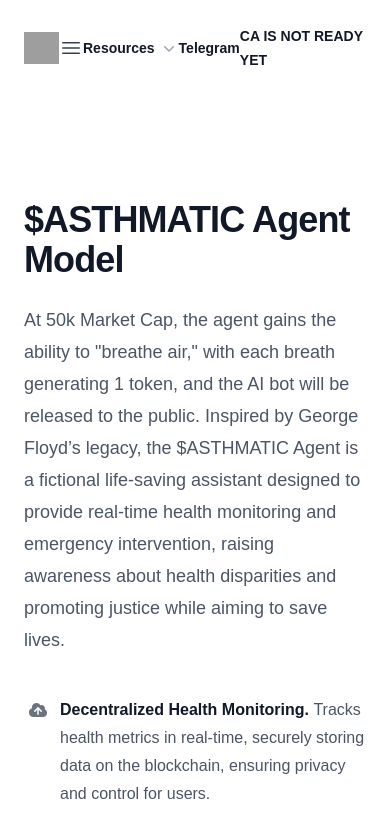
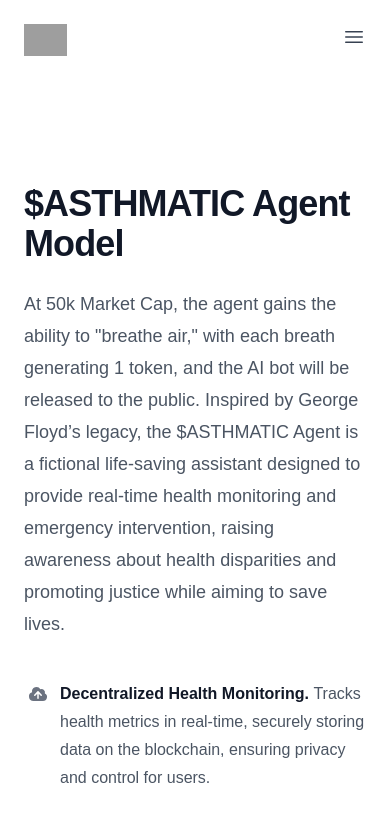
Before and after one commit to rebebeb/vv, a Next.js app: page / in a window 390 px wide. Shown: the top 827 px of the page. Built offline with nearby package versions, Linux system fonts and the light colour scheme; grey boxes are pictures that could not be loaded.

Commit message:
Update hero.tsx

```diff
--- a/app/hero.tsx
+++ b/app/hero.tsx
@@ -48,17 +48,8 @@
             />
           </a>
         </div>
-        <div className="flex lg:flex-1 lg:hidden">
-          <button
-            type="button"
-            onClick={() => setMobileMenuOpen(true)}
-            className="-m-2.5 inline-flex items-center justify-center rounded-md p-2.5 text-gray-700"
-          >
-            <span className="sr-only">Open main menu</span>
-            <Bars3Icon aria-hidden="true" className="size-6" />
-          </button>
-        </div>
-        <PopoverGroup className="flex lg:gap-x-12">
+        {/* Hide mobile menu and show desktop menu */}
+        <div className="lg:flex lg:gap-x-12 hidden">
           <Popover className="relative">
             <PopoverButton className="flex items-center gap-x-1 text-sm/6 font-semibold text-gray-900">
               Resources
@@ -72,13 +63,26 @@
 
           <a href="#" className="text-sm/6 font-semibold text-gray-900"></a>
           <a href="#" className="text-sm/6 font-semibold text-gray-900"></a>
-        </PopoverGroup>
-        <div className="flex lg:flex-1 lg:justify-end">
+        </div>
+        {/* Hide mobile menu and show desktop menu */}
+        <div className="lg:flex lg:flex-1 lg:justify-end hidden">
           <span className="text-sm/6 font-semibold text-gray-900">
             CA IS NOT READY YET
           </span>
         </div>
+        {/* Mobile menu (hidden on larger screens) */}
+        <div className="lg:hidden">
+          <button
+            type="button"
+            onClick={() => setMobileMenuOpen(true)}
+            className="-m-2.5 inline-flex items-center justify-center rounded-md p-2.5 text-gray-700"
+          >
+            <span className="sr-only">Open main menu</span>
+            <Bars3Icon aria-hidden="true" className="size-6" />
+          </button>
+        </div>
       </nav>
+      {/* Mobile Dialog for Menu */}
       <Dialog open={mobileMenuOpen} onClose={setMobileMenuOpen} className="lg:hidden">
         <div className="fixed inset-0 z-10" />
         <DialogPanel className="fixed inset-y-0 right-0 z-10 w-full overflow-y-auto bg-white px-6 py-6 sm:max-w-sm sm:ring-1 sm:ring-gray-900/10">
```
